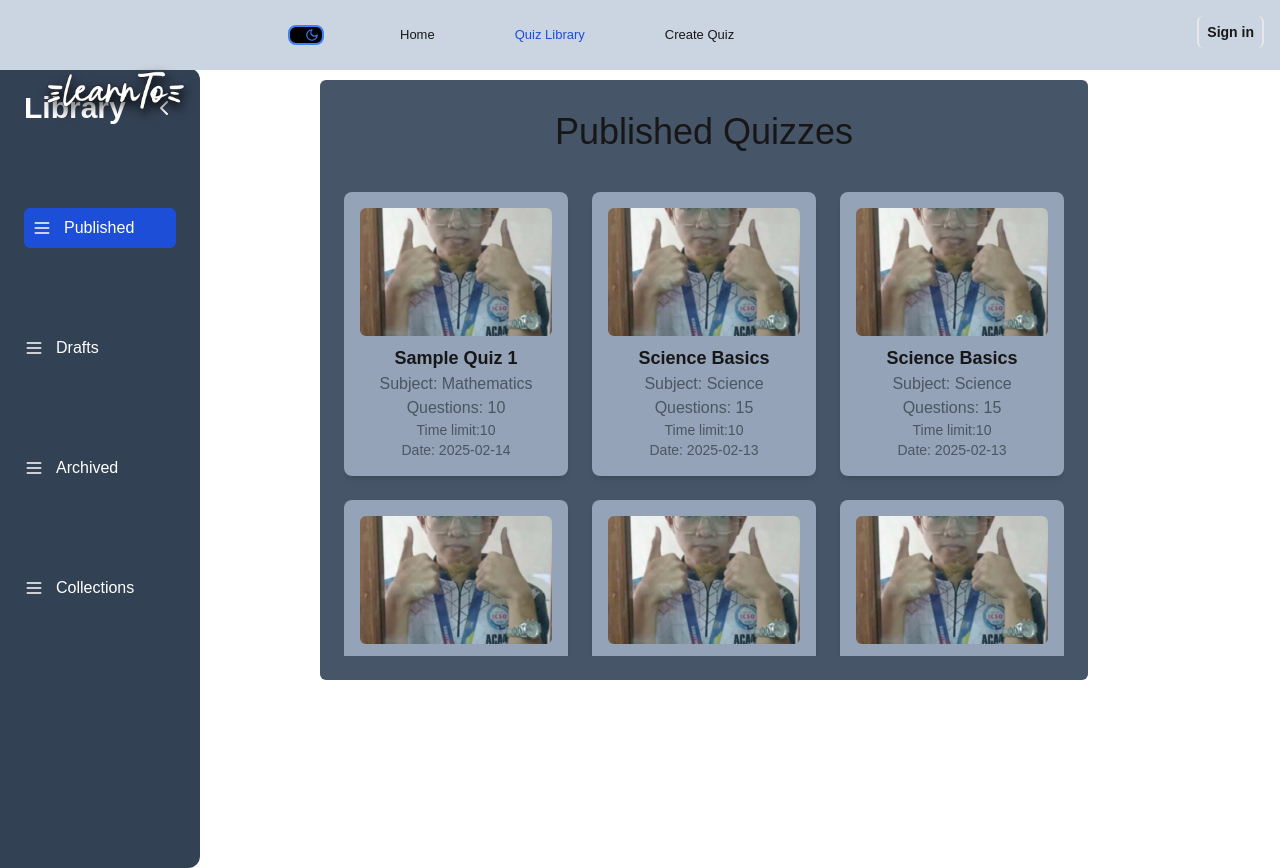
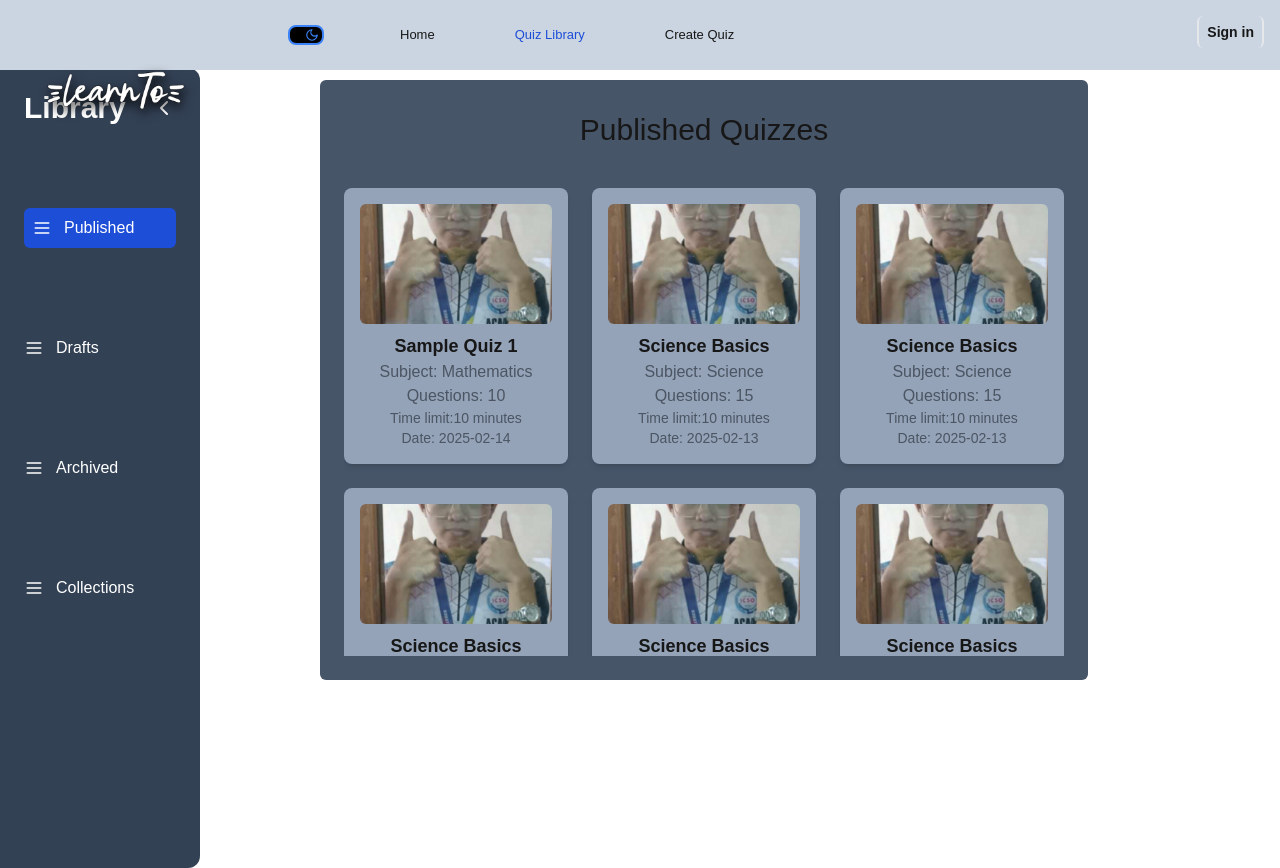
Before and after one commit to JoeyCollado/learnto, a Next.js app: page /pages/quizArchive/published in a window 1280 px wide. Built offline with nearby package versions, Linux system fonts and the light colour scheme; no server answers.

Commit message:
quiz card fix1

```diff
--- a/app/components/QuizCard.tsx
+++ b/app/components/QuizCard.tsx
@@ -4,11 +4,11 @@ import Image from "next/image";
 const QuizCard = ({ quiz }: { quiz: Quiz }) => {
   return (
     <div className="bg-slate-400 shadow-md rounded-lg p-4 text-center">
-      <Image src={quiz.image} alt={quiz.title} className="w-full h-32 object-cover rounded-md"  width={100} height={100} />
+      <Image src={quiz.image} alt={quiz.title} className="w-full h-[120px] object-cover rounded-md"  width={100} height={100} />
       <h2 className="text-lg font-bold mt-2">{quiz.title}</h2>
       <p className="text-gray-600">Subject: {quiz.subject}</p>
       <p className="text-gray-600">Questions: {quiz.questions}</p>
-      <p className="text-gray-600 text-sm">Time limit:{quiz.time}</p>
+      <p className="text-gray-600 text-sm">Time limit:{quiz.time} minutes</p>
       <p className="text-gray-600 text-sm">Date: {quiz.dateCreated}</p>
     </div>
   );
--- a/app/pages/quizArchive/published/page.tsx
+++ b/app/pages/quizArchive/published/page.tsx
@@ -18,7 +18,7 @@ const PublishedQuizzes = () => {
       {/* Scrollable container with hidden scrollbar */}
       <div className="overflow-y-auto max-h-full custom-scroll">
         {/* Responsive grid layout for quiz cards */}
-        <div className="text-center text-4xl py-2 pb-10">
+        <div className="text-center text-3xl py-2 pb-10">
           Published Quizzes
         </div>
         <div className="grid grid-cols-1 sm:grid-cols-2 md:grid-cols-3 gap-6">
```
